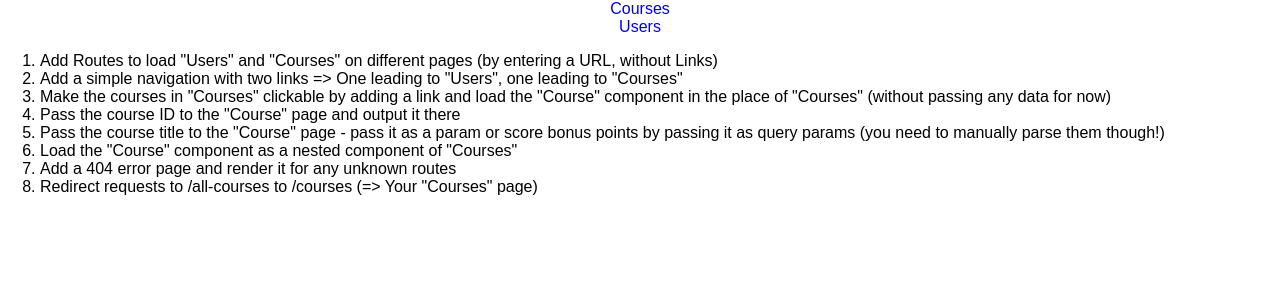
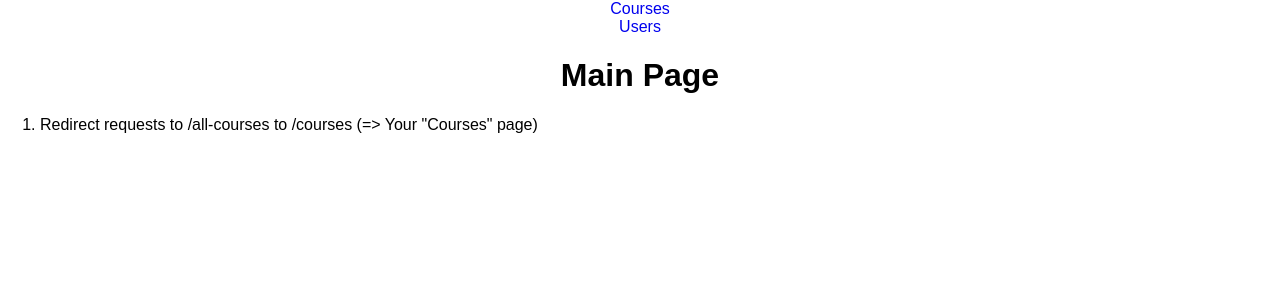
Before and after one commit to deamon-cool/router-courses-users-task, a React (Create React App) app: page / in a window 1280 px wide. Shown: the top 300 px of the page. Built offline with nearby package versions, Linux system fonts and the light colour scheme.

Commit message:
added page not found with controling pages

```diff
--- a/src/App.js
+++ b/src/App.js
@@ -1,5 +1,5 @@
 import React, { Component } from 'react';
-import { BrowserRouter, Route, NavLink } from 'react-router-dom';
+import { BrowserRouter, Route, NavLink, Redirect, Switch } from 'react-router-dom';
 import './App.css';
 
 import Courses from './containers/Courses/Courses';
@@ -15,17 +15,15 @@ class App extends Component {
             <li><NavLink to='/users'>Users</NavLink></li>
           </ul>
 
-          <Route path='/courses' component={Courses} />
-          <Route path='/users' component={Users} />
+          <Switch>
+            <Route path='/' exact render={() => <h1>Main Page</h1>} />
+            <Route path='/courses' component={Courses} />
+            <Route path='/users' exact component={Users} />
+            <Route path='/not-found' exact render={() => <h1>404 Not Found</h1>} />
+            <Redirect to='/not-found' />
+          </Switch>
 
           <ol style={{ textAlign: 'left' }}>
-            <li>Add Routes to load "Users" and "Courses" on different pages (by entering a URL, without Links)</li>
-            <li>Add a simple navigation with two links => One leading to "Users", one leading to "Courses"</li>
-            <li>Make the courses in "Courses" clickable by adding a link and load the "Course" component in the place of "Courses" (without passing any data for now)</li>
-            <li>Pass the course ID to the "Course" page and output it there</li>
-            <li>Pass the course title to the "Course" page - pass it as a param or score bonus points by passing it as query params (you need to manually parse them though!)</li>
-            <li>Load the "Course" component as a nested component of "Courses"</li>
-            <li>Add a 404 error page and render it for any unknown routes</li>
             <li>Redirect requests to /all-courses to /courses (=> Your "Courses" page)</li>
           </ol>
         </div>
```
